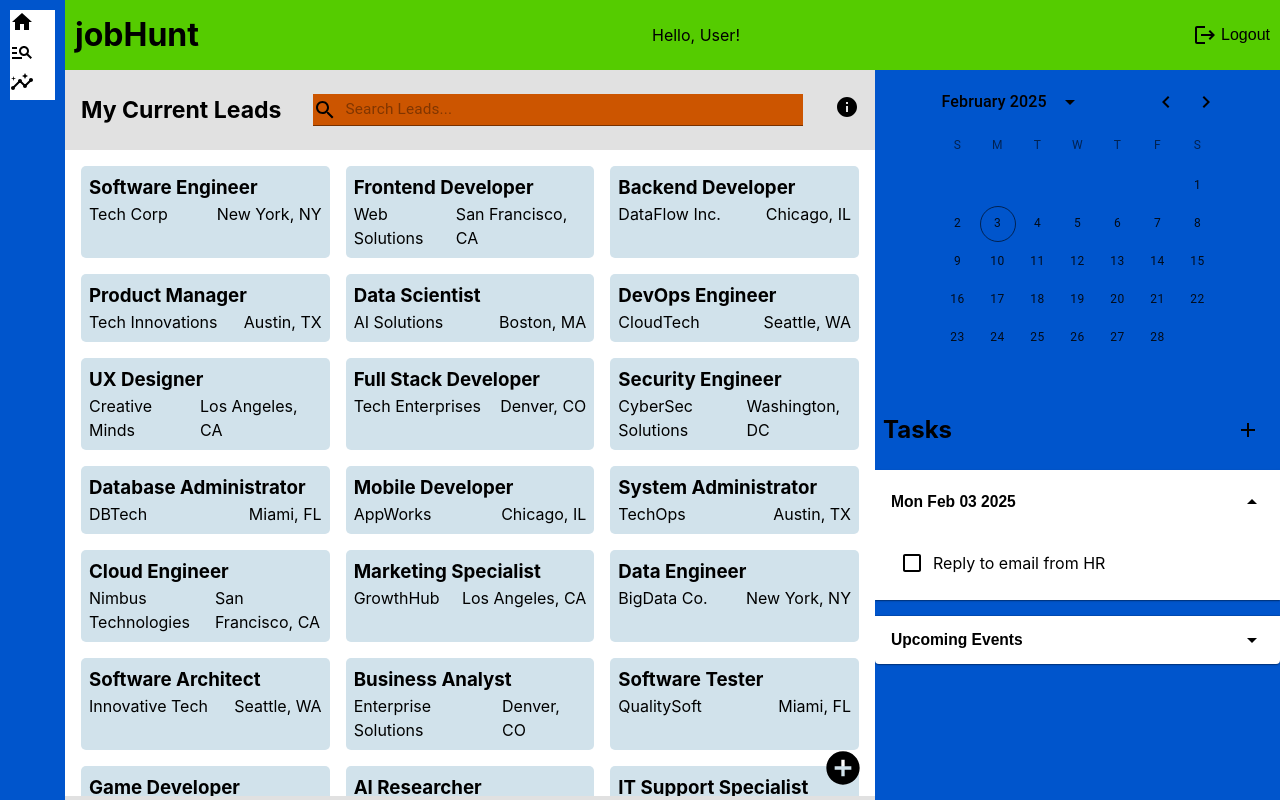
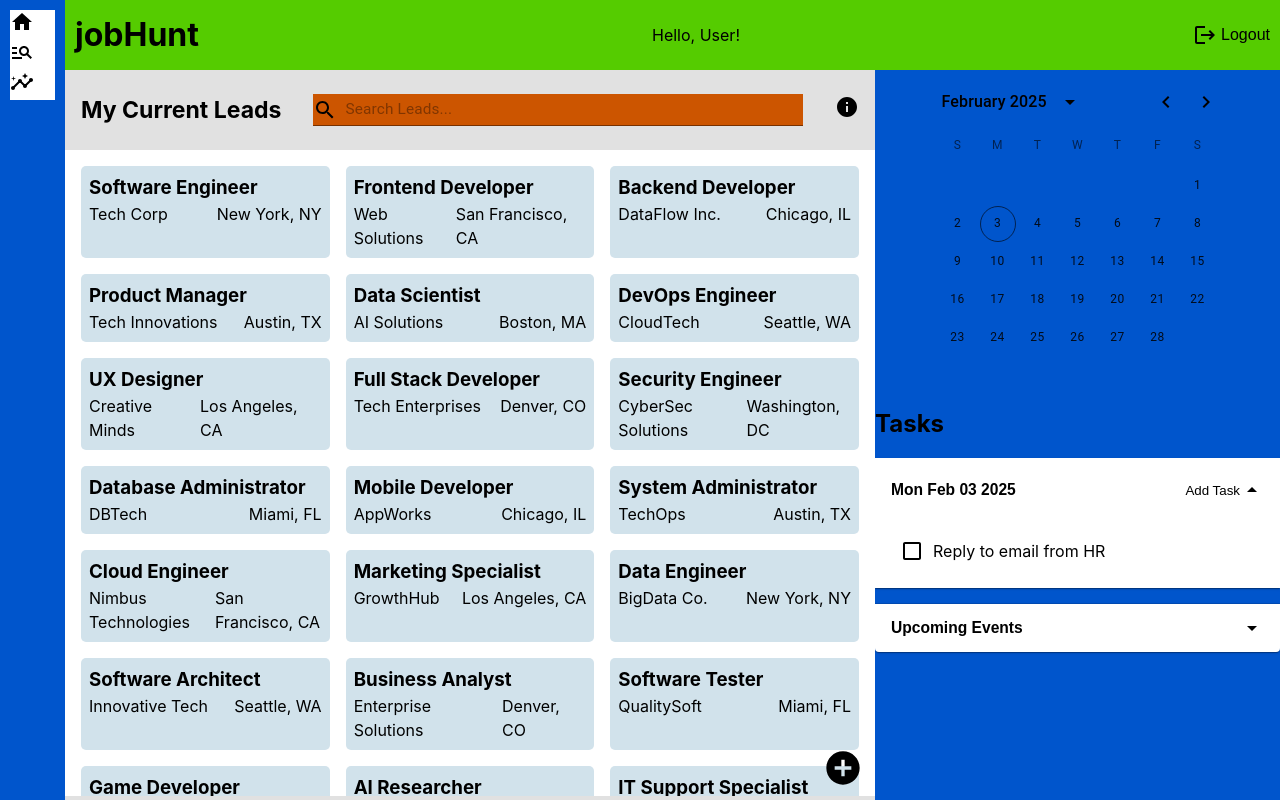
Before and after one commit to chardayneal/jobhunt, a React (Vite) app: page /dashboard in a window 1280 px wide. Built offline with nearby package versions, Linux system fonts and the light colour scheme.

Commit message:
Add event handler to checkbox, not persisting

```diff
--- /dev/null
+++ b/src/components/routes/dashboard/DialogForm.jsx
@@ -0,0 +1,78 @@
+import { useState} from 'react';
+import propTypes from 'prop-types';
+import TextField from '@mui/material/TextField';
+import Dialog from '@mui/material/Dialog';
+import DialogActions from '@mui/material/DialogActions';
+import DialogContent from '@mui/material/DialogContent';
+import DialogContentText from '@mui/material/DialogContentText';
+import DialogTitle from '@mui/material/DialogTitle';
+
+
+const DialogForm = ({addTask}) => {
+  const [open, setOpen] = useState(false);
+  const [taskText, setTaskText] = useState('');
+
+  const handleClickOpen = () => {
+    setOpen(true);
+  };
+
+  const handleClose = () => {
+    setOpen(false);
+  };
+
+  const handleNewTask = () => {
+    addTask(taskText);
+    setTaskText('');
+    handleClose();
+  }
+
+  return (
+    <>
+      <span onClick={handleClickOpen}>
+        Add Task
+      </span>
+      <Dialog
+        open={open}
+        onClose={handleClose}
+        slot={{
+          paper: {
+          component: 'form'
+          },
+        }}
+      >
+        <DialogTitle>Create New Task</DialogTitle>
+        <DialogContent>
+          <DialogContentText>
+            Enter a task description below and select Add to create a new task.
+          </DialogContentText>
+          <TextField
+            value={taskText}
+            onChange={(e) => setTaskText(e.target.value)}
+            required
+            margin="dense"
+            id="name"
+            name="task"
+            label="Task Description"
+            type="text"
+            fullWidth
+            variant="standard"
+          />
+        </DialogContent>
+        <DialogActions>
+          <span onClick={handleClose}>Cancel</span>
+          <span onClick={(event) => {
+            event.preventDefault();
+            handleNewTask();
+            handleClose();
+          }}>Add</span>
+        </DialogActions>
+      </Dialog>
+    </>
+  )
+}
+
+DialogForm.propTypes = {
+  addTask: propTypes.func.isRequired,
+};
+
+export default DialogForm;
--- a/src/components/routes/dashboard/Event.css
+++ b/src/components/routes/dashboard/Event.css
@@ -11,11 +11,11 @@
     overflow-x: hidden;
 }
 
-.task-header {
+.events .task-header {
+    width: 100%;
     display: flex;
     justify-content: space-between;
     align-items: center;
-    padding: 0 .5rem;
 }
 
 .taskItem {
--- a/src/components/routes/dashboard/Event.jsx
+++ b/src/components/routes/dashboard/Event.jsx
@@ -1,12 +1,11 @@
 import { useState, useEffect } from 'react';
+import DialogForm from './DialogForm';
 import Accordion from '@mui/material/Accordion';
 import AccordionSummary from '@mui/material/AccordionSummary';
 import AccordionDetails from '@mui/material/AccordionDetails';
 import { ArrowDropDown } from '@mui/icons-material';
 import Checkbox from '@mui/material/Checkbox';
 import Calendar from './Calendar';
-import { IconButton } from '@mui/material';
-import AddIcon from '@mui/icons-material/Add';
 
 import "./Event.css";
 
@@ -42,8 +41,16 @@ console.log(TASKS);
 
 
 const Event = () => {
+  const [tasks, setTasks] = useState(TASKS);
   const [tasksByDate, setTasksByDate] = useState([]);
   const [calendarDate, setCalendarDate] = useState(new Date().toDateString());
+
+
+  // added tasks to dependency array to get checkbox to persist
+  useEffect(() => {
+    const displayTasks = tasks.filter(task => task.date === calendarDate);
+    setTasksByDate(displayTasks);
+  }, [calendarDate, tasks]);
 
   const handleDateChange = (date) => {
     console.log(date)
@@ -51,31 +58,46 @@ const Event = () => {
     // make call to BE to get the tasks for selected date,
   };
 
-  useEffect(() => {
-    const tasks = TASKS.filter(task => task.date === calendarDate);
-    setTasksByDate(tasks);
-  }, [calendarDate]);
+  const handleAddTask = (task) => {
+    const newTask = { date: calendarDate, text: task, id: tasks.length + 1, isComplete: false };
 
+    setTasks([...tasks, newTask]);
+    setTasksByDate([...tasksByDate, newTask]);
+  };
+
+
+// checkbox selection not persisting??
+  const handleCheckboxSelection = (id) => {
+    const updatedTasks = tasks.map(task => {
+      if (task.id === id) {
+        return { ...task, isComplete: !task.isComplete };
+      }
+      return task;
+    });
+
+    setTasks(updatedTasks);
+    setTasksByDate(updatedTasks.filter(task => task.date === calendarDate));
+  }
   return (
     <div className="dash-item events">
       <Calendar changeDate={handleDateChange} />
-      <div className="task-header">
         <h2>Tasks</h2>
-        <IconButton aria-label="add" size="large" className="add-task-btn" >
-          <AddIcon className='task-btn'/>
-        </IconButton>
-      </div>
       <Accordion defaultExpanded>
         <AccordionSummary
           expandIcon={ <ArrowDropDown/>} >
-          <h3>{calendarDate}</h3>
+          <div className="task-header">
+            <h3>{calendarDate}</h3>
+            <DialogForm addTask={handleAddTask}/>
+          </div>
         </AccordionSummary>
         <AccordionDetails>
           <div className="event">
             {tasksByDate ? tasksByDate.map(task => {
               return (
                 <div className="taskItem" key={task.id}>
-                  {task.isComplete ? <Checkbox defaultChecked /> : <Checkbox />}
+                  {task.isComplete ?
+                    <Checkbox value={task.id} onClick={(e) => handleCheckboxSelection(e.target.value)} defaultChecked /> :
+                    <Checkbox value={task.id} onClick={(e) => handleCheckboxSelection(e.target.value)}/>}
                   <p>{task.text}</p>
                 </div>
               )
```
